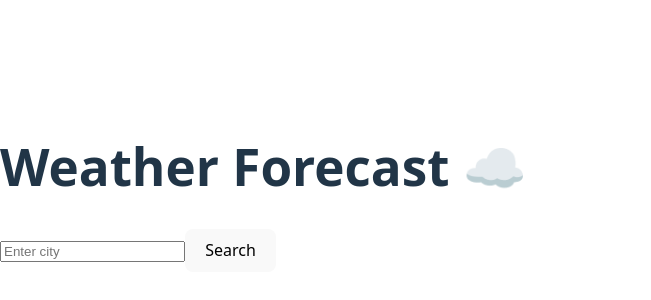
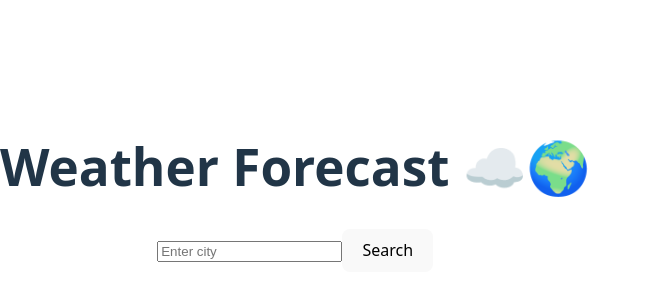
Before and after one commit to QhamaOngezwa/alx-fe-capstone-reactjs, a React (Vite) app in the folder capstone-part3/: page / in a window 1280 px wide. Shown: the part 212-512 px from the top of the page, without its empty margins (0-651 px from the left). Built offline with nearby package versions, Linux system fonts and the light colour scheme.

Commit message:
style weather card

```diff
--- a/capstone-part3/src/App.tsx
+++ b/capstone-part3/src/App.tsx
@@ -48,8 +48,8 @@ function App() {
   };
 
   return (
-    <div>
-      <h1>Weather Forecast ☁️</h1>
+    <div className="min-h-screen flex flex-col items-center justify-center bg-gray-100 p-4">
+      <h1 className="text-3xl font-bold mb-6 text-gray-800">Weather Forecast ☁️🌍</h1>
 
       <SearchBar onSearch={fetchWeather} />
 
```
